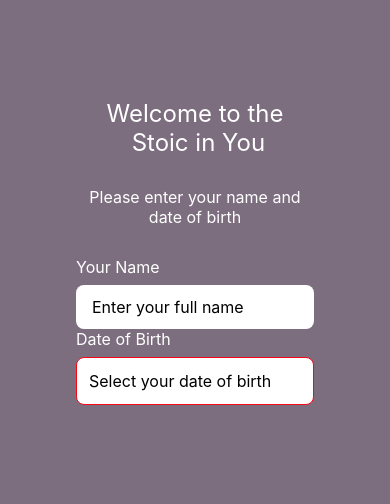
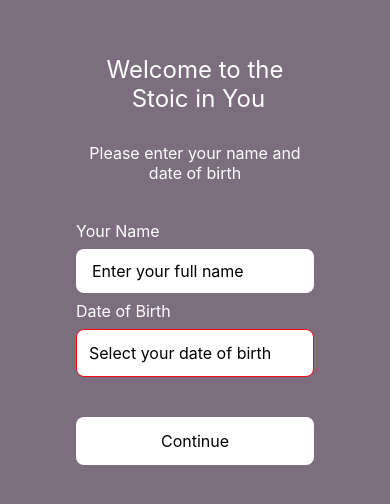
Before and after one commit to PeterX12/TheStoicInYou, a React Native app: screen /Onboarding in a window 390 px wide. Shown: the part 162-666 px from the top of the page. Built offline with nearby package versions, Linux system fonts and the light colour scheme.

Commit message:
Added button and refactred onboarding screen and added some valdiation

```diff
--- /dev/null
+++ b/src/components/Button.tsx
@@ -0,0 +1,46 @@
+import { Text, Pressable } from "react-native";
+import { StyleSheet } from "react-native";
+import App from "../../App";
+import { AppColors } from "constants/colors";
+
+interface ButtonProps {
+  text: string;
+  onPress: () => void;
+}
+
+const Button = ({ text, onPress }: ButtonProps) => {
+  return (
+    <Pressable
+      style={({ pressed }) => [
+        styles.container,
+        pressed && styles.buttonPressed,
+      ]}
+      onPress={onPress}
+    >
+      <Text style={styles.text}>{text}</Text>
+    </Pressable>
+  );
+};
+
+const styles = StyleSheet.create({
+  container: {
+    backgroundColor: AppColors.White,
+    borderRadius: 8,
+    paddingVertical: 16,
+    paddingHorizontal: 24,
+    alignItems: "center",
+    justifyContent: "center",
+    width: "100%",
+    marginTop: 24,
+    height: 48,
+  },
+  buttonPressed: {
+    opacity: 0.8,
+  },
+  text: {
+    color: AppColors.Black,
+    fontSize: 16,
+  },
+});
+
+export default Button;
--- a/src/screens/Onboarding/OnboardingScreen.tsx
+++ b/src/screens/Onboarding/OnboardingScreen.tsx
@@ -1,9 +1,9 @@
 import { AppColors } from "constants/colors";
 import React, { useState } from "react";
-import { View, Text, TextInput, Pressable } from "react-native";
+import { View, Text, TextInput, Pressable, ScrollView } from "react-native";
 import { StyleSheet } from "react-native";
-import DateTimePicker from "@react-native-community/datetimepicker";
 import DatePicker from "@components/DatePicker";
+import Button from "@components/Button";
 
 export default function OnboardingScreen() {
   const [name, setName] = useState("");
@@ -13,12 +13,47 @@ export default function OnboardingScreen() {
     birthDate: "",
   });
 
+  const validateForm = () => {
+    const newErrors = {
+      name: "",
+      birthDate: "",
+    };
+
+    if (!name.trim()) {
+      newErrors.name = "Please enter your name";
+    } else if (name.length > 50) {
+      newErrors.name = "Name must be less than 50 characters";
+    }
+
+    if (!birthDate) {
+      newErrors.birthDate = "Please select your date of birth";
+    } else if (birthDate > new Date()) {
+      newErrors.birthDate = "Date of birth cannot be in the future";
+    }
+
+    setErrors(newErrors);
+    return !Object.values(newErrors).some((error) => error !== "");
+  };
+
+  const handleSubmit = () => {
+    if (!validateForm()) return;
+
+    try {
+    } catch (error) {
+      console.error("Failed to save profile:", error);
+    }
+  };
+
   return (
-    <View style={styles.container}>
+    <ScrollView
+      contentContainerStyle={styles.container}
+      keyboardShouldPersistTaps="handled"
+    >
       <Text style={styles.title}>Welcome to the{"\n"} Stoic in You</Text>
       <Text style={styles.subtitle}>
         Please enter your name and date of birth
       </Text>
+
       <View style={styles.inputContainer}>
         <Text style={styles.inputText}>Your Name</Text>
         <TextInput
@@ -26,7 +61,10 @@ export default function OnboardingScreen() {
           placeholder="Enter your full name"
           placeholderTextColor={AppColors.Black}
           value={name}
-          onChangeText={setName}
+          onChangeText={(text) => {
+            setName(text);
+            setErrors((prev) => ({ ...prev, name: "" }));
+          }}
           autoCapitalize="words"
         />
         {errors.name && <Text style={styles.errorText}>{errors.name}</Text>}
@@ -36,14 +74,19 @@ export default function OnboardingScreen() {
         <DatePicker
           label="Date of Birth"
           value={birthDate}
-          onChange={setBirthDate}
+          onChange={(date) => {
+            setBirthDate(date);
+            setErrors((prev) => ({ ...prev, birthDate: "" }));
+          }}
           maxDate={new Date()}
         />
         {errors.birthDate && (
           <Text style={styles.errorText}>{errors.birthDate}</Text>
         )}
+
+        <Button text={"Continue"} onPress={handleSubmit} />
       </View>
-    </View>
+    </ScrollView>
   );
 }
 
@@ -66,7 +109,7 @@ export const styles = StyleSheet.create({
     marginVertical: 30,
     textAlign: "center",
   },
-  inputContainer: { width: "100%" },
+  inputContainer: { width: "100%", marginTop: 8 },
   inputText: {
     color: AppColors.White,
     fontSize: 16,
```
